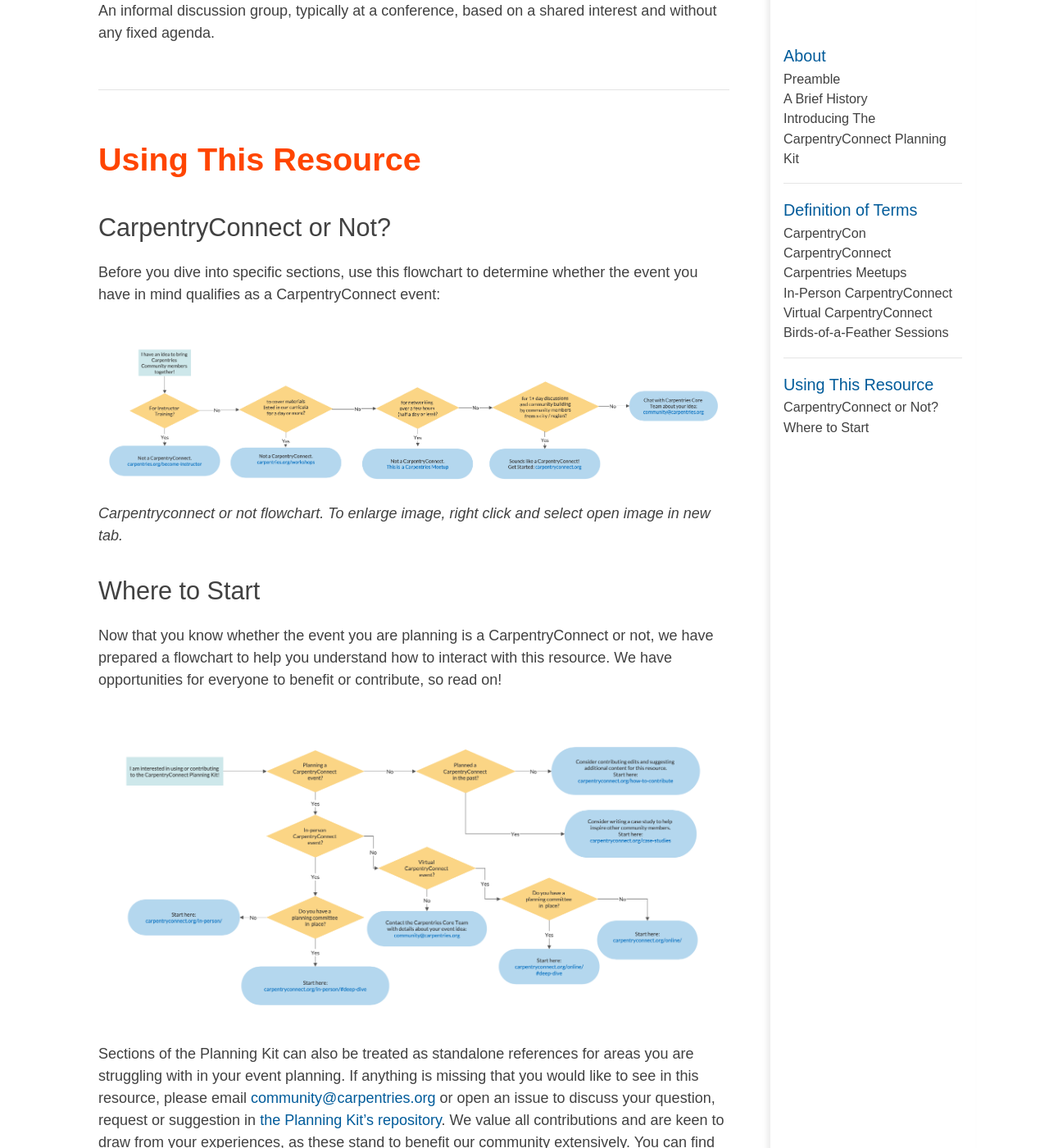
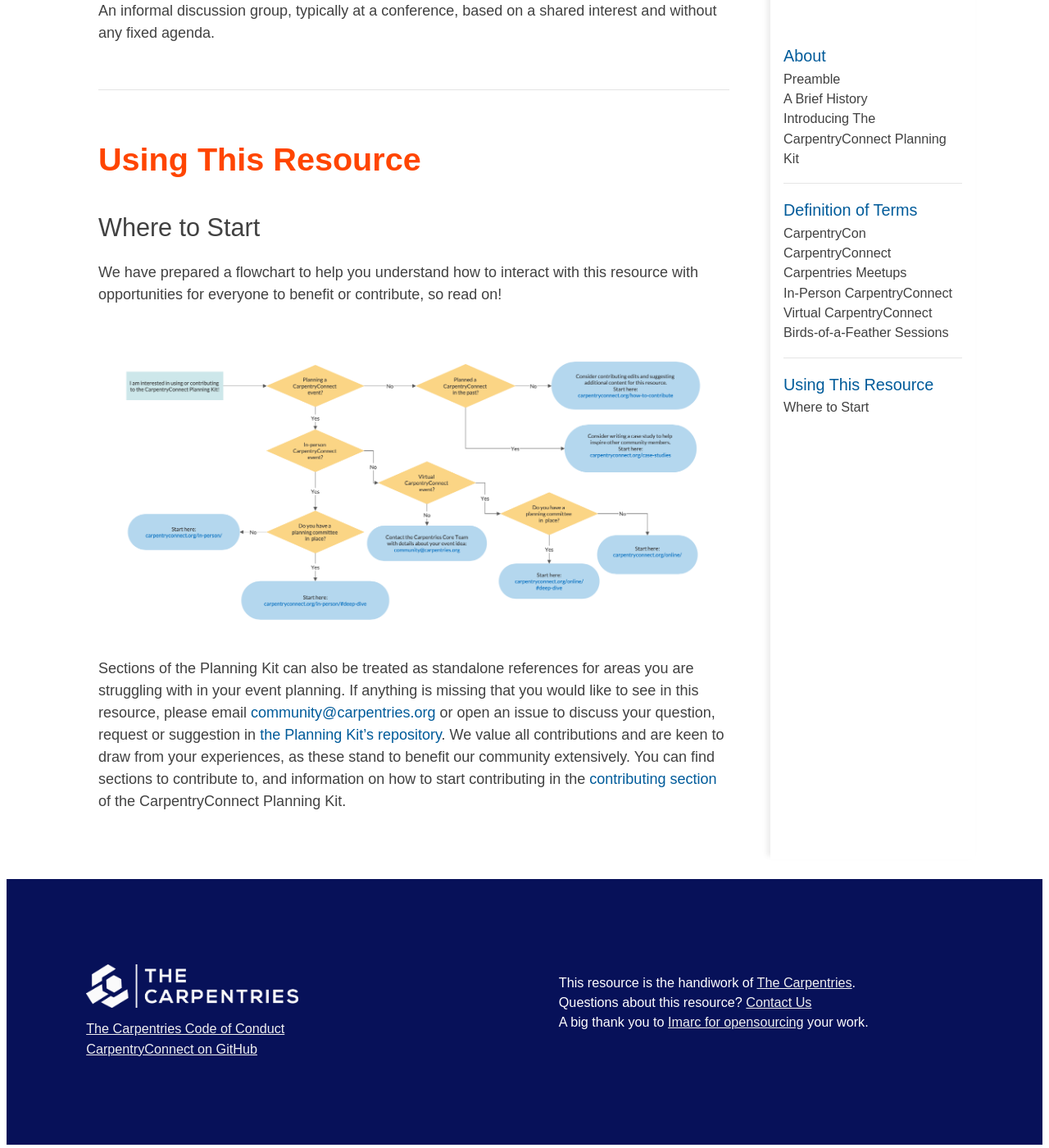
Before and after one commit to CarpentryConnect/carpentryconnect.org, a Jekyll site: the page built from index.markdown, in a window 1280 px wide and 1400 px high, scrolled down 3731 px. Shown: the whole window at 82% size. Built offline with Jekyll 4.4.1, drawn with Linux system fonts in a browser that asks for light colours; nearby versions of some CDN libraries.

Commit message:
Removed section "CarpentryConnect or Not"
Removed the section "CarpentryConnect or Not" and reference to that section in the next section

```diff
--- a/index.markdown
+++ b/index.markdown
@@ -99,18 +99,9 @@ An informal discussion group, typically at a conference, based on a shared inter
 
 ## Using This Resource
 
-### CarpentryConnect or Not?
-
-Before you dive into specific sections, use this flowchart to determine whether the event you have in mind qualifies as a CarpentryConnect event:
-
-![The figure shows a flowchart that helps determine if your event is a CarpentryConnect event. Is the event for Instructor Training? If yes, it is not a CarpentryConnect event. If not, will the event cover materials listed in our curricula for a day or more? If yes, it is not a CarpentryConnect event. If not, will networking last for over a few hours? If yes, it is not a CarpentryConnect event. If not, will the event include 1 or more days of discussion and community building by community members from a city or region? If yes, sounds like a CarpentryConnect event! If no, reach out to the Carpentries Core Team about your idea by emailing community@carpentries.org.
-]({{ site.url }}{{ site.baseurl }}/img/carpentryconnect-or-not.png)
-_Carpentryconnect or not flowchart. To enlarge image, right click and select open image in new tab._
-
-
 ### Where to Start
 
-Now that you know whether the event you are planning is a CarpentryConnect or not, we have prepared a flowchart to help you understand how to interact with this resource. We have opportunities for everyone to benefit or contribute, so read on!
+We have prepared a flowchart to help you understand how to interact with this resource with opportunities for everyone to benefit or contribute, so read on!
 
 ![interacting with the carpentryconnect planning kit](/img/interacting-with-this-resource.png)
 
```
